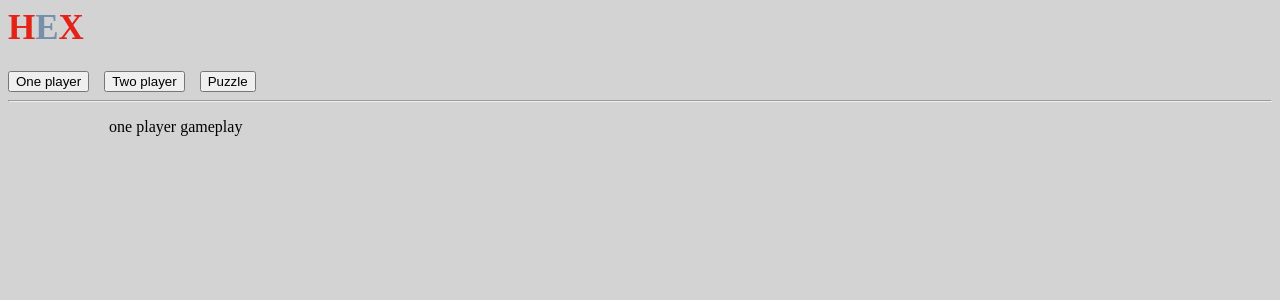
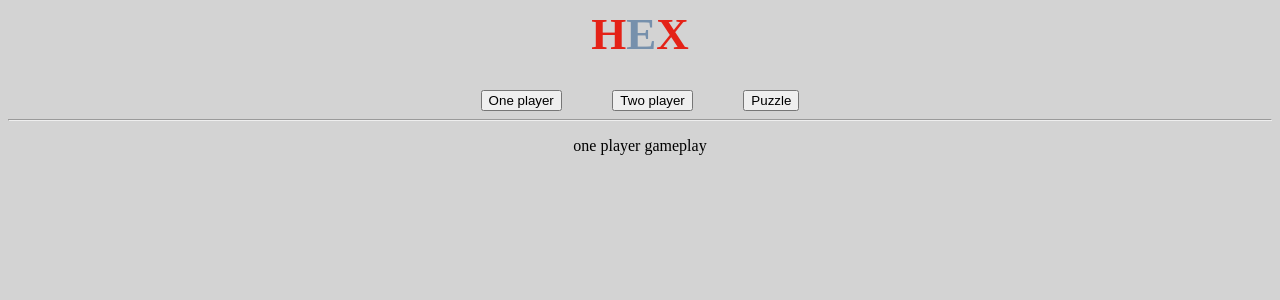
Before and after one commit to ebkeefe5/hexGame, a React (Create React App) app: page / in a window 1280 px wide. Both pictures are taken after a click on the button "One player". Shown: the top 300 px of the page. Built offline with nearby package versions, Linux system fonts and the light colour scheme.

Commit message:
just center everything big man

```diff
--- a/src/App.js
+++ b/src/App.js
@@ -45,10 +45,10 @@ function App() {
   }
 
   return (
-    <div>
+    <div style={{ textAlign: 'center' }}>
       <RotatingHeadingSimple text="HEX" />
-      <button onClick={handleGoToOnePlayer} style={{ marginRight: '15px' }}>One player</button>
-      <button onClick={handleGoToTwoPlayer} style={{ marginRight: '15px' }}>Two player</button>
+      <button onClick={handleGoToOnePlayer} style={{ marginRight: '4%' }}>One player</button>
+      <button onClick={handleGoToTwoPlayer} style={{ marginRight: '4%' }}>Two player</button>
       <button onClick={handleGoToPuzzle}>Puzzle</button>
       <hr />
         {contentToDisplay}
--- a/src/components/HomePage.js
+++ b/src/components/HomePage.js
@@ -2,10 +2,11 @@ import React from 'react';
 
 export default function HomePage() {
   return (
-    <div className ="instructions leftIndent">
+    <div style={{ margin: 'auto', width:'30%' }}>
       <h2>Play Hex Free</h2>
       <p>Hex is an alternating turn board game. Red has the first move, but may not move in the center on the first turn. Red wins by connecting the bottom and top of the board with an unbroken chain of red hexagons. Blue wins by connecting the left and right side of the board with an unbroken chain of blue hexagons.</p>
       <p>Play against a friend, computer, or try a puzzle. The pictures below shows examples of red and blue winning, respectively.</p>
+      <br></br>
       <img src = "images/winningRedBoard.PNG" alt="An example winning red board" className = "image"></img>
       <img src = "images/winningBlueBoard.PNG" alt="An example winning red board" className = "image"></img>
     </div>
--- a/src/components/OnePlayerPage.js
+++ b/src/components/OnePlayerPage.js
@@ -2,7 +2,7 @@ import React from 'react';
 
 export default function OnePlayerPage() {
   return (
-    <div className ="leftIndent">
+    <div>
       <p>one player gameplay</p>
     </div>
   );
--- a/src/components/PuzzlePage.js
+++ b/src/components/PuzzlePage.js
@@ -2,7 +2,7 @@ import React from 'react';
 
 export default function PuzzlePage() {
   return (
-    <div class ="leftIndent">
+    <div>
       <p>puzzle page</p>
     </div>
   );
--- a/src/components/TwoPlayerPage.js
+++ b/src/components/TwoPlayerPage.js
@@ -2,7 +2,7 @@ import React from 'react';
 import { useState } from 'react';
 import HexButton from './button/HexButton';
 import  border  from './border/borders.js';
-import { BOARD_DIMENSION } from '../constants/board.js';
+import { BOARD_DIMENSION, BOARD_WIDTH, BOARD_HEIGHT } from '../constants/board.js';
 import { COLORS, NOT_ALLOWED_COLOR } from '../constants/colors.js';
 
 export default function TwoPlayerPage() {
@@ -31,6 +31,7 @@ export default function TwoPlayerPage() {
     };
 
     const renderHexagons = () => {
+        console.log(BOARD_WIDTH);
         const hexagonComponents = [];
         for (let i = 0; i < BOARD_DIMENSION; i++) {
             for (let j = 0; j < BOARD_DIMENSION; j++) {
@@ -57,13 +58,13 @@ export default function TwoPlayerPage() {
     }
 
     return (
-        <div className = "leftIndent">
-            <svg viewBox="0 0 200 200">
-                 {border({borderNumber:0}) }
-                 {border({borderNumber:1}) }
-                 {border({borderNumber:2}) }
-                 {border({borderNumber:3}) }
-                 {renderHexagons()}
+        <div style={{ display: 'block', margin: 'auto', width:'40%' }}>
+            <svg viewBox='0 0 277 170'>
+                {border({borderNumber:0}) }
+                {border({borderNumber:1}) }
+                {border({borderNumber:2}) }
+                {border({borderNumber:3}) }
+                {renderHexagons()}
             </svg>
         </div>
     );
--- a/src/constants/board.js
+++ b/src/constants/board.js
@@ -1,6 +1,6 @@
 export const BOARD_DIMENSION = 5; //must be an odd number
-export const HEXAGON_EDGE_LENGTH = 4;
-export const TOP_LEFT_HEXAGON_CENTER_X = HEXAGON_EDGE_LENGTH * 2.5;
+export const HEXAGON_EDGE_LENGTH = 80/BOARD_DIMENSION;
+export const TOP_LEFT_HEXAGON_CENTER_X = HEXAGON_EDGE_LENGTH * 2.5 + screen.width*0.015;
 export const TOP_LEFT_HEXAGON_CENTER_Y = HEXAGON_EDGE_LENGTH * 2.5;
 export const HEXAGON_WIDTH = Math.sqrt(3)*HEXAGON_EDGE_LENGTH;
 export const BOARD_WIDTH = HEXAGON_WIDTH * (BOARD_DIMENSION + 1.5) * 1.5;
--- a/src/styles.css
+++ b/src/styles.css
@@ -4,7 +4,7 @@ body {
 
 .rotating-heading-simple {
   margin-top: 0;
-  font-size: 35px;
+  font-size: 45px;
 }
 
 .rotating-heading-simple span {
@@ -27,15 +27,6 @@ h2 {
   font-size: 20px;
 }
 
-.instructions {
-  width:30%;
-  text-align: left;
-}
-
-.leftIndent{
-  padding-left: 8%;
-}
-
 .image {
   height:100%;
   max-width: 50%;
```
